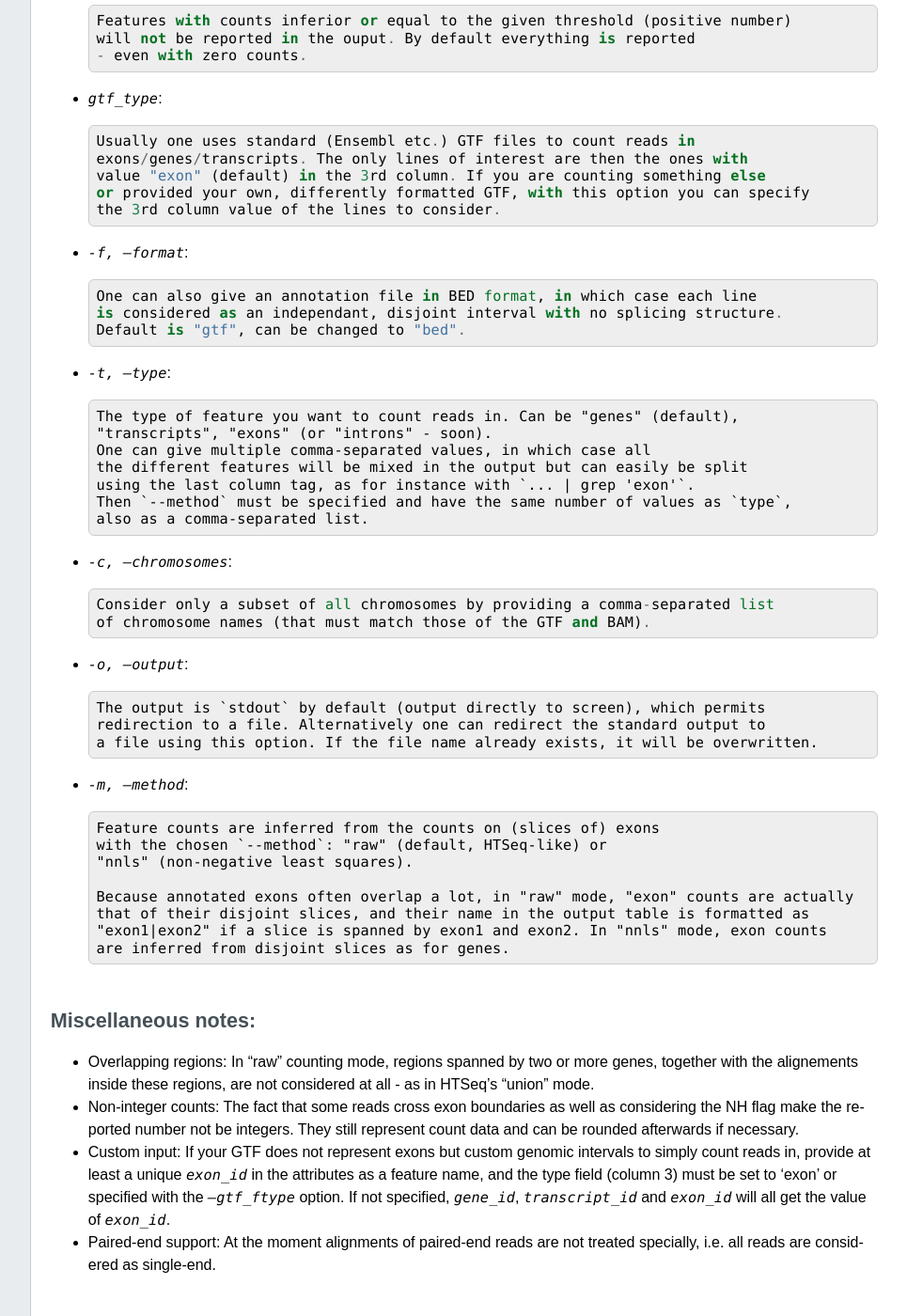
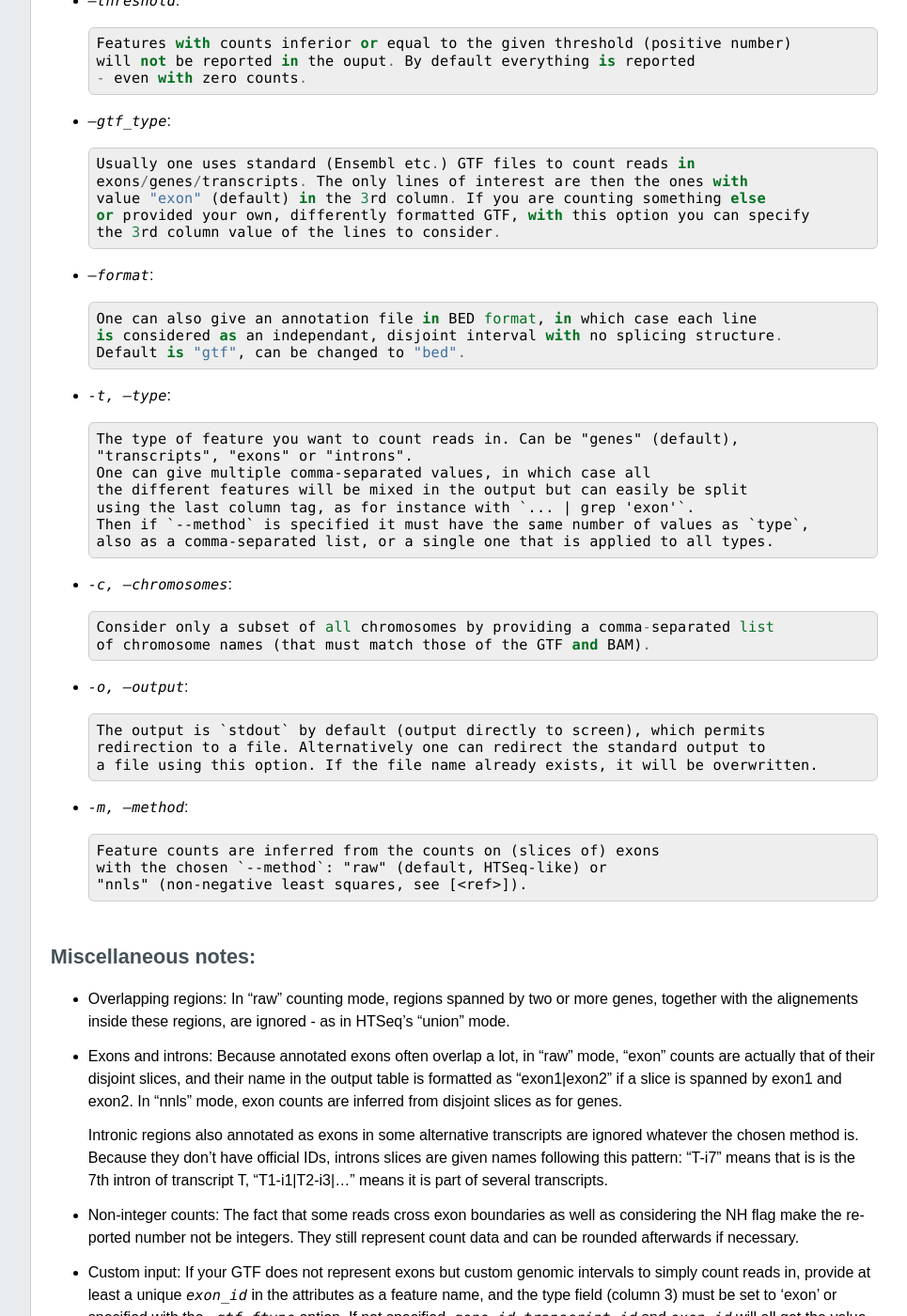
Before and after one commit to bbcf/bbcflib, a Sphinx documentation site: the page built from doc/tutorial_rnacounter.rst, in a window 1280 px wide and 1400 px high, scrolled down 1507 px. Shown: the whole window at 94% size, without its empty margins (224-1189 px from the left). Built offline with Sphinx 7.4.7, drawn with Linux system fonts in a browser that asks for light colours; formulas are drawn with MathJax 3; some of the changed text lies outside the part shown.

Commit message:
updated rnacounter doc

```diff
--- a/doc/index.rst
+++ b/doc/index.rst
@@ -23,6 +23,7 @@
    tutorial_gfminer
    tutorial_maplot
    tutorial_config_files
+   tutorial_rnacounter
 
 Methods description
 '''''''''''''''''''
--- a/doc/tutorial_rnacounter.rst
+++ b/doc/tutorial_rnacounter.rst
@@ -1,10 +1,13 @@
 Using rnacounter to count reads in genomic intervals
 ====================================================
 
-Count reads on genes and transcripts from a genome-level BAM file and a
+`rnacounter` estimates abundances of genes and their different transcripts
+from read densities. Exons and introns can also be quantified.
+It requires a genome-level BAM file and a
 GTF/GFF file describing the exon structure, such as those provided by Ensembl or GenRep.
 The GTF is assumed to be sorted at least w.r.t. chromosome name,
 and the chromosome identifiers in the GTF must be the same as the BAM references.
+The method used is described in [<ref>].
 
 Most basic usage::
 
@@ -14,7 +17,7 @@
 and annotation information sur as the genomic location.
 Many options are then available, listed below.
 
-Use `rnacounter join` to merge several output files produced using *the same GTF*,
+Use `rnacounter join` to merge several output files produced using **the same GTF**,
 to create a single table with counts from all samples::
 
    rnacounter join tab1.txt tab2.txt ... > tab_all.txt
@@ -74,7 +77,7 @@
     will not be reported in the ouput. By default everything is reported
     - even with zero counts.
 
-* `gtf_type`::
+* `--gtf_type`::
 
     Usually one uses standard (Ensembl etc.) GTF files to count reads in
     exons/genes/transcripts. The only lines of interest are then the ones with
@@ -82,7 +85,7 @@
     or provided your own, differently formatted GTF, with this option you can specify
     the 3rd column value of the lines to consider.
 
-* `-f, --format`::
+* `--format`::
 
     One can also give an annotation file in BED format, in which case each line
     is considered as an independant, disjoint interval with no splicing structure.
@@ -91,12 +94,12 @@
 * `-t, --type`::
 
     The type of feature you want to count reads in. Can be "genes" (default),
-    "transcripts", "exons" (or "introns" - soon).
+    "transcripts", "exons" or "introns".
     One can give multiple comma-separated values, in which case all
     the different features will be mixed in the output but can easily be split
     using the last column tag, as for instance with `... | grep 'exon'`.
-    Then `--method` must be specified and have the same number of values as `type`,
-    also as a comma-separated list.
+    Then if `--method` is specified it must have the same number of values as `type`,
+    also as a comma-separated list, or a single one that is applied to all types.
 
 * `-c, --chromosomes`::
 
@@ -113,12 +116,7 @@
 
     Feature counts are inferred from the counts on (slices of) exons
     with the chosen `--method`: "raw" (default, HTSeq-like) or
-    "nnls" (non-negative least squares).
-
-    Because annotated exons often overlap a lot, in "raw" mode, "exon" counts are actually
-    that of their disjoint slices, and their name in the output table is formatted as
-    "exon1|exon2" if a slice is spanned by exon1 and exon2. In "nnls" mode, exon counts
-    are inferred from disjoint slices as for genes.
+    "nnls" (non-negative least squares, see [<ref>]).
 
 
 Miscellaneous notes:
@@ -126,8 +124,19 @@
 
 * Overlapping regions:
   In "raw" counting mode, regions spanned by two or more genes, together with the
-  alignements inside these regions, are not considered at all - as in HTSeq's
-  "union" mode.
+  alignements inside these regions, are ignored - as in HTSeq's "union" mode.
+
+* Exons and introns:
+  Because annotated exons often overlap a lot, in "raw" mode, "exon" counts are actually
+  that of their disjoint slices, and their name in the output table is formatted as
+  "exon1|exon2" if a slice is spanned by exon1 and exon2. In "nnls" mode, exon counts
+  are inferred from disjoint slices as for genes.
+
+  Intronic regions also annotated as exons in some alternative transcripts are
+  ignored whatever the chosen method is. Because they don't have official IDs,
+  introns slices are given names following this pattern:
+  "T-i7" means that is is the 7th intron of transcript T,
+  "T1-i1|T2-i3|..." means it is part of several transcripts.
 
 * Non-integer counts:
   The fact that some reads cross exon boundaries as well as considering the NH flag
@@ -149,7 +158,7 @@
 Examples:
 ---------
 
-* Get only isoforms counts::
+* Probably the best way to get isoforms counts::
 
     rnacounter -t transcripts -m nnls --nh -f 350 sample.bam mouse.gtf > transcript_counts.txt
 
```
Also changed, not shown: other parts of doc/tutorial_rnacounter.rst (+2 -2 lines).
